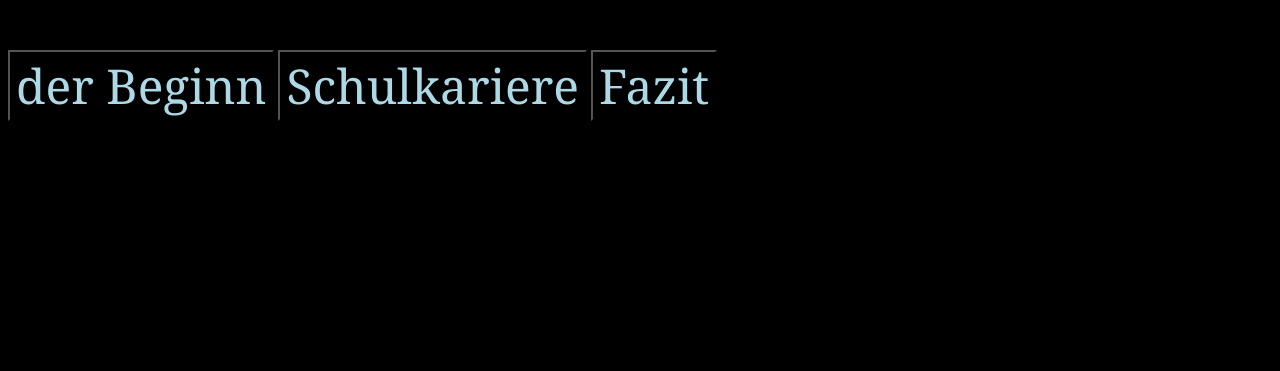
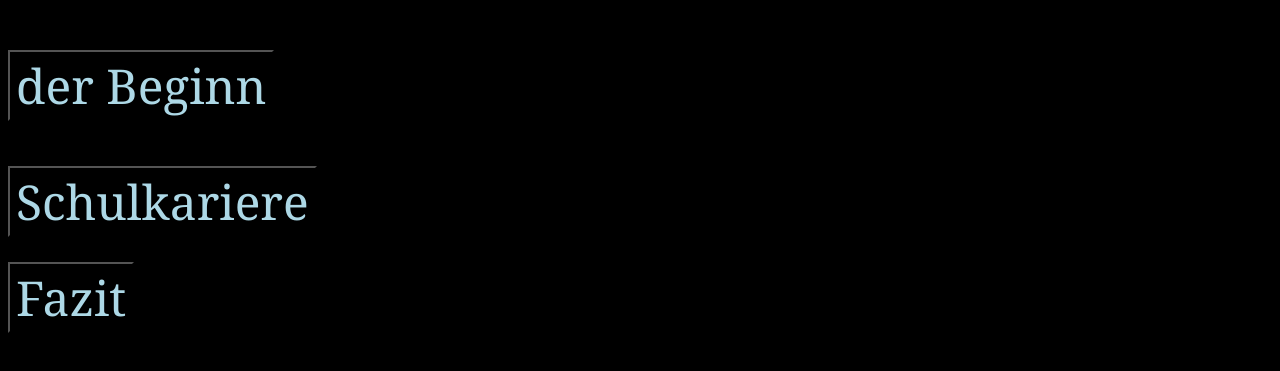
Before and after one commit to BenGrassauer/Schule, a plain HTML site: page index.html in a window 1280 px wide. Shown: the part 163-534 px from the top of the page. Drawn offline with Linux system fonts and the light colour scheme.

Commit message:
buttons1

```diff
--- a/index.html
+++ b/index.html
@@ -12,9 +12,9 @@
  </h1>
 
 
-  <button onclick="window.location.href = 'derBeginn.html';">der Beginn</button>
+  <button id= "dererstebutton" onclick="window.location.href = 'derBeginn.html';">der Beginn</button>
 
-  <button onclick="window.location.href = 'Schulkariere.html';">Schulkariere</button>
+  <button id= "derzweitebutton" onclick="window.location.href = 'Schulkariere.html';">Schulkariere</button>
 
-  <button onclick="window.location.href = 'Fazit.html';">Fazit</button>
+  <button id= "derdrittebutton" onclick="window.location.href = 'Fazit.html';">Fazit</button>
 </body>
--- a/style.css
+++ b/style.css
@@ -41,3 +41,17 @@ h1 {
           font-size: 3em;
           text-align:left;
         }
+        button#dererstebutton {
+          position: absolute;
+          left:auto;
+        }
+        button#derzweitebutton {
+          position: absolute;
+          left: auto;
+          bottom: 50%;
+        }
+        button#derdrittebutton {
+          position: absolute;
+          left: auto;
+          bottom: 38%;
+        }
```
